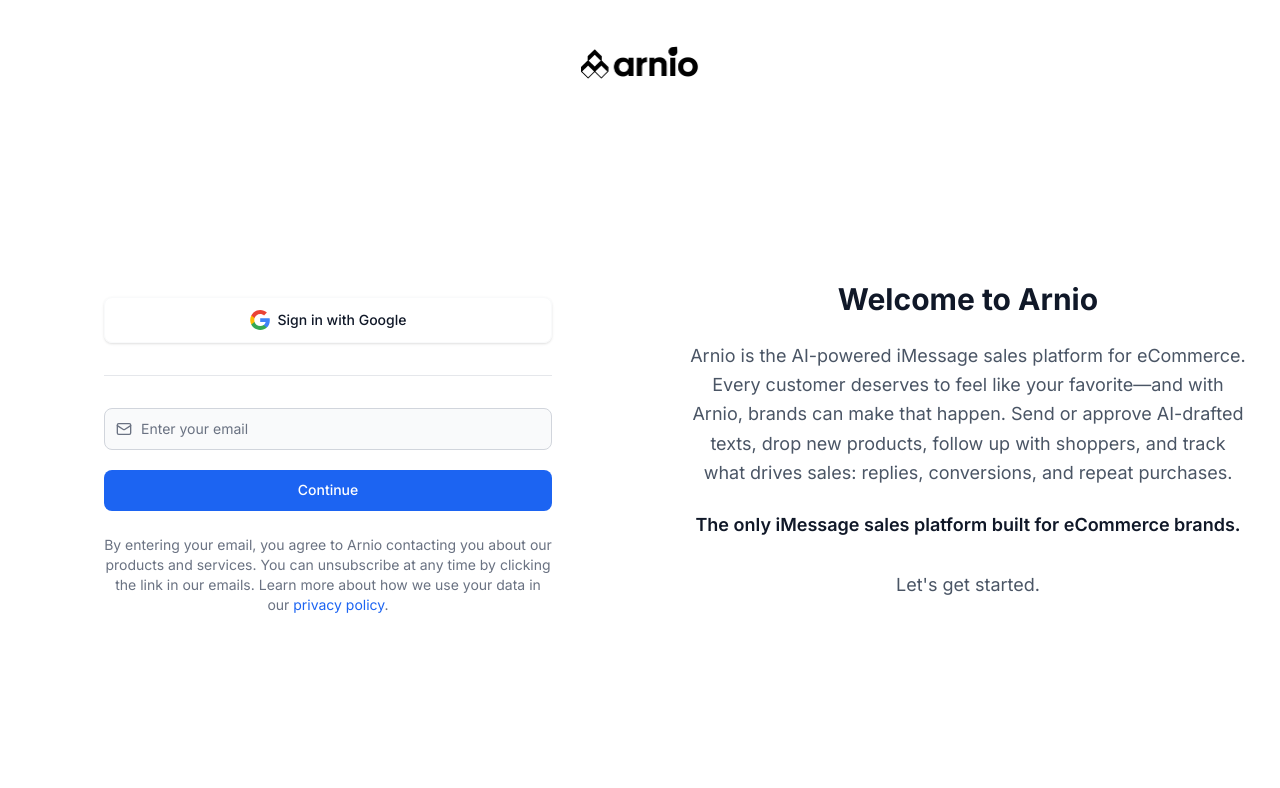
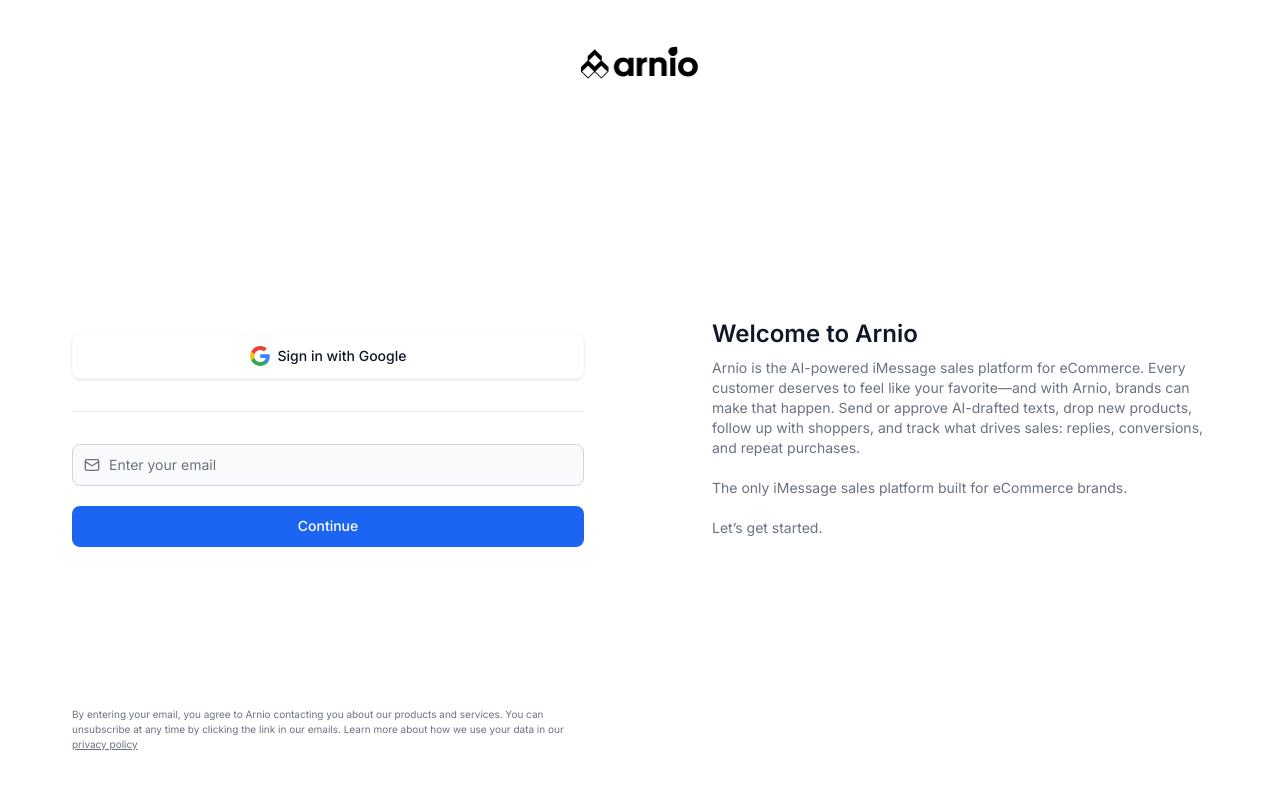
Before and after one commit to asif-zulfiqar/arnio-saas, a Next.js app: page /signup in a window 1280 px wide. Shown: the top 788 px of the page. Built offline with nearby package versions, Linux system fonts and the light colour scheme.

Commit message:
feat: signup ui updated

```diff
--- a/app/(auth)/signup/page.js
+++ b/app/(auth)/signup/page.js
@@ -85,7 +85,7 @@ const Signup = () => {
           <button
             onClick={handleGoogleSignUp}
             disabled={isLoading}
-            className="mt-5 md:mt-8 flex items-center justify-center gap-2 text-sm font-medium text-gray-900 p-3 rounded-lg border border-gray-50 shadow-sm w-full hover:bg-gray-50 transition-colors duration-200 disabled:opacity-50 disabled:cursor-not-allowed"
+            className="flex items-center justify-center gap-2 text-sm font-medium text-gray-900 p-3 rounded-lg border border-gray-50 shadow-sm w-full hover:bg-gray-50 transition-colors duration-200 disabled:opacity-50 disabled:cursor-not-allowed"
           >
             <Image
               src="/svgs/google-icon.svg"
@@ -121,19 +121,6 @@ const Signup = () => {
               cn="!text-sm"
             />
           </form>
-
-          <div className="mt-6">
-            <p className="text-sm text-gray-500 text-center">
-              By entering your email, you agree to Arnio contacting you about
-              our products and services. You can unsubscribe at any time by
-              clicking the link in our emails. Learn more about how we use your
-              data in our{" "}
-              <Link href="#" className="text-primary hover:underline">
-                privacy policy
-              </Link>
-              .
-            </p>
-          </div>
         </div>
       </SignupLayout>
     </section>
--- a/components/auth/SignupLayout.jsx
+++ b/components/auth/SignupLayout.jsx
@@ -1,4 +1,3 @@
-import Image from "next/image";
 import Link from "next/link";
 
 const SignupLayout = ({ children, step = 1 }) => {
@@ -6,21 +5,20 @@ const SignupLayout = ({ children, step = 1 }) => {
     switch (step) {
       case 1: // Signup page
         return (
-          <div className="flex flex-col justify-center items-center text-center px-8">
-            <h2 className="text-3xl font-bold text-gray-900 mb-6">
+          <div className="flex flex-col justify-center w-full max-w-lg">
+            <h2 className="text-2xl font-semibold text-gray-900 mb-2">
               Welcome to Arnio
             </h2>
-            <p className="text-lg text-gray-600 mb-6 leading-relaxed">
+            <p className="text-sm text-gray-500 mb-6">
               Arnio is the AI-powered iMessage sales platform for eCommerce.
               Every customer deserves to feel like your favorite—and with Arnio,
               brands can make that happen. Send or approve AI-drafted texts,
               drop new products, follow up with shoppers, and track what drives
-              sales: replies, conversions, and repeat purchases.
+              sales: replies, conversions, and repeat purchases. <br /> <br />
+              The only iMessage sales platform built for eCommerce brands.
+              <br /> <br />
+              Let’s get started.
             </p>
-            <p className="text-lg font-semibold text-gray-900 mb-8">
-              The only iMessage sales platform built for eCommerce brands.
-            </p>
-            <p className="text-lg text-gray-600">Let's get started.</p>
           </div>
         );
 
@@ -89,8 +87,21 @@ const SignupLayout = ({ children, step = 1 }) => {
   return (
     <section className="flex-1 flex">
       {/* Left side - Form */}
-      <div className="flex-1 flex flex-col items-center justify-center px-4 py-8">
-        <div className="w-full max-w-md">{children}</div>
+      <div className="flex-1 flex items-center justify-center px-4 relative">
+        <div className="w-full max-w-lg">{children}</div>
+        {step === 1 && (
+          <div className="absolute bottom-0 w-full max-w-lg">
+            <p className="text-[10px] text-gray-500">
+              By entering your email, you agree to Arnio contacting you about
+              our products and services. You can unsubscribe at any time by
+              clicking the link in our emails. Learn more about how we use your
+              data in our{" "}
+              <Link href="#" className="underline">
+                privacy policy
+              </Link>
+            </p>
+          </div>
+        )}
       </div>
 
       {/* Right side - Content/Images */}
```
